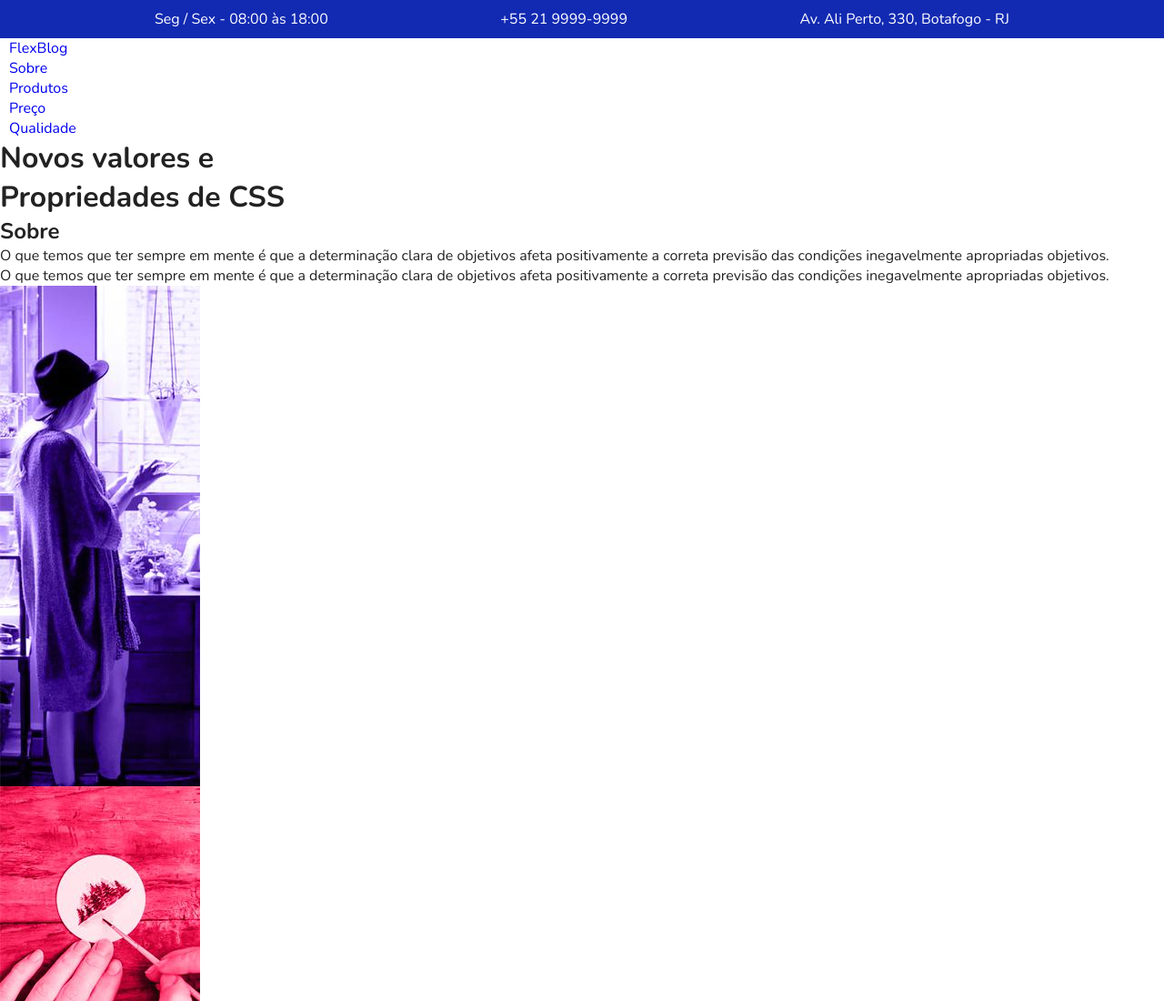
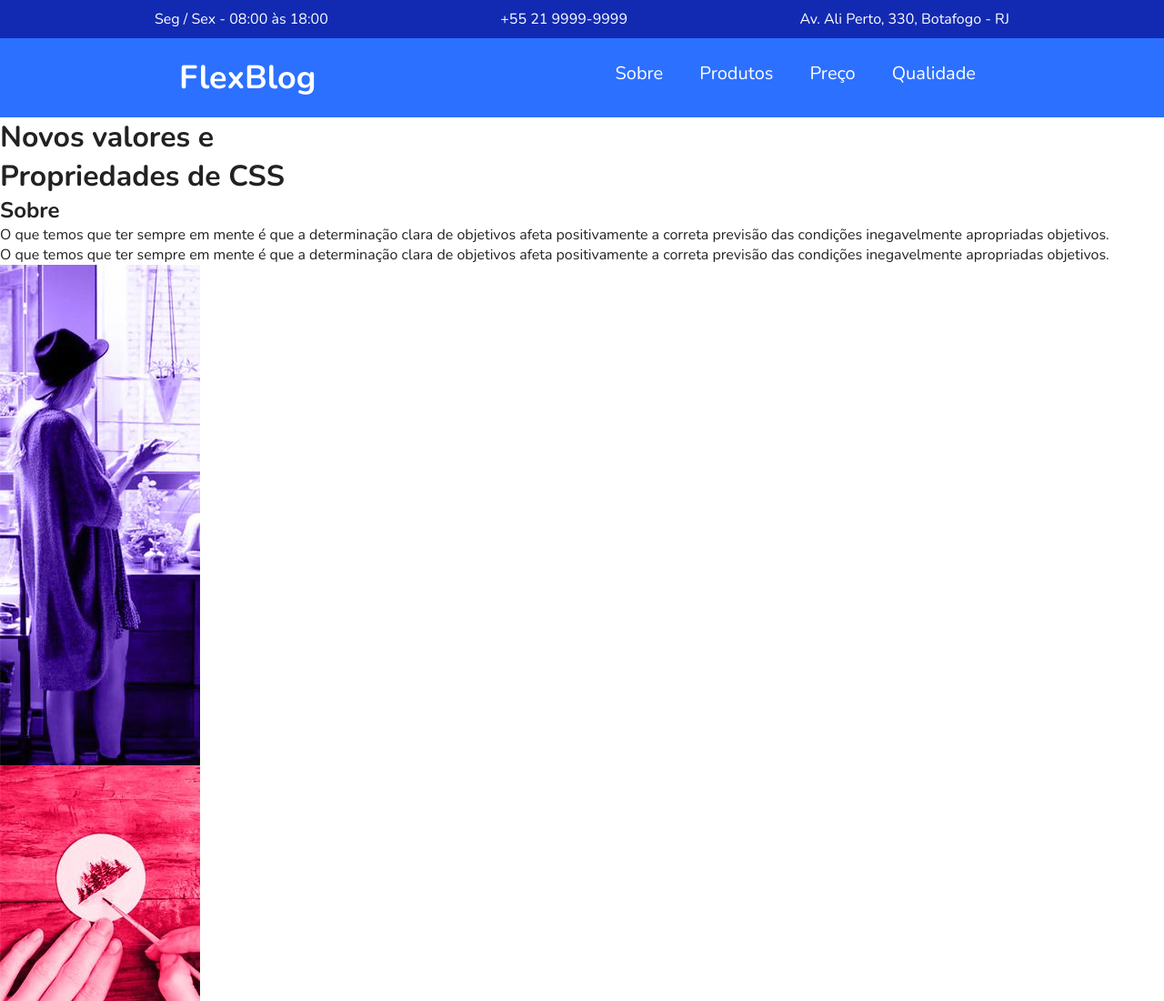
Before and after one commit to Evaldo-Gomes/project_CSS_FLEXBOX-, a plain HTML site: page flexblog/index.html in a window 1280 px wide. Shown: the top 1100 px of the page at 91% size. Drawn offline with nearby package versions, Linux system fonts and the light colour scheme.

Commit message:
Aula 3-5 Superinfo

```diff
--- a/flexblog/css/style.css
+++ b/flexblog/css/style.css
@@ -59,3 +59,46 @@ a {
 .superinfo a {
     color: #fff;
 }
+
+
+/* Menu */
+
+.menu-bg {
+    background: #2C70FF;
+}
+
+.menu {
+    max-width: 906px;
+    margin: 0 auto;
+    padding: 15px 0;
+    display: flex;
+    flex-wrap: wrap;
+    justify-content: space-between;
+    align-items: center;
+}
+
+.menu a {
+    color: #fff;
+}
+
+.menu-logo a {
+    /* 36/16 (BASE) */
+    font-size: 2.25em;
+    font-weight: bold;
+    margin: 0 10px;
+}
+
+.menu-nav ul {
+    display: flex;
+    flex-wrap: wrap;
+}
+
+.menu-nav a {
+    font-size: 1.25em;
+    display: block;
+    padding: 10px;
+}
+
+.menu-nav a:hover {
+    color: #122AB2;
+}
--- a/flexblog/index.html
+++ b/flexblog/index.html
@@ -24,8 +24,7 @@
             <div class="menu-logo">
                 <a href="#">FlexBlog</a>
             </div>
-        </div>
-        <nav>
+            <nav class="menu-nav">
                 <ul>
                     <li><a href="#sobre">Sobre</a></li>
                     <li><a href="#produtos">Produtos</a></li>
@@ -33,6 +32,7 @@
                     <li><a href="#qualidade">Qualidade</a></li>
                 </ul>
             </nav>
+        </div>
     </header>
 
     <h1 class="introducao">Novos valores e<br> Propriedades de CSS</h1>
```
Lines whose indentation alone changed are shown as unchanged.
